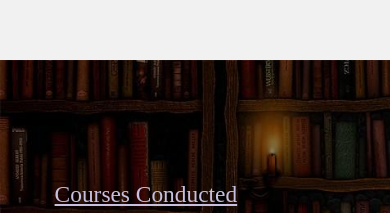
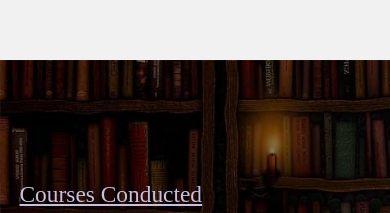
Before and after one commit to Shaikh-Abrar-Kabir/..., a plain HTML site: page index.html in a window 390 px wide. Shown: the part 11440-11653 px from the top of the page. Drawn offline with nearby package versions, Linux system fonts and the light colour scheme.

Commit message:
Add files via upload

```diff
--- a/index.html
+++ b/index.html
@@ -608,7 +608,7 @@ background-image: url("w9a.jpg");
 .crs1
  {
   font-size: 3vw;
-  padding-left: 20%;
+  padding-left: 0%;
   margin-left: 0%;
  }
 
@@ -1272,7 +1272,7 @@ font-size: 2vw;
 .crs1
  {
   font-size: 6vw;
-  padding-left: 10%;
+  padding-left: 0%;
  }
 
   .crs2
```
